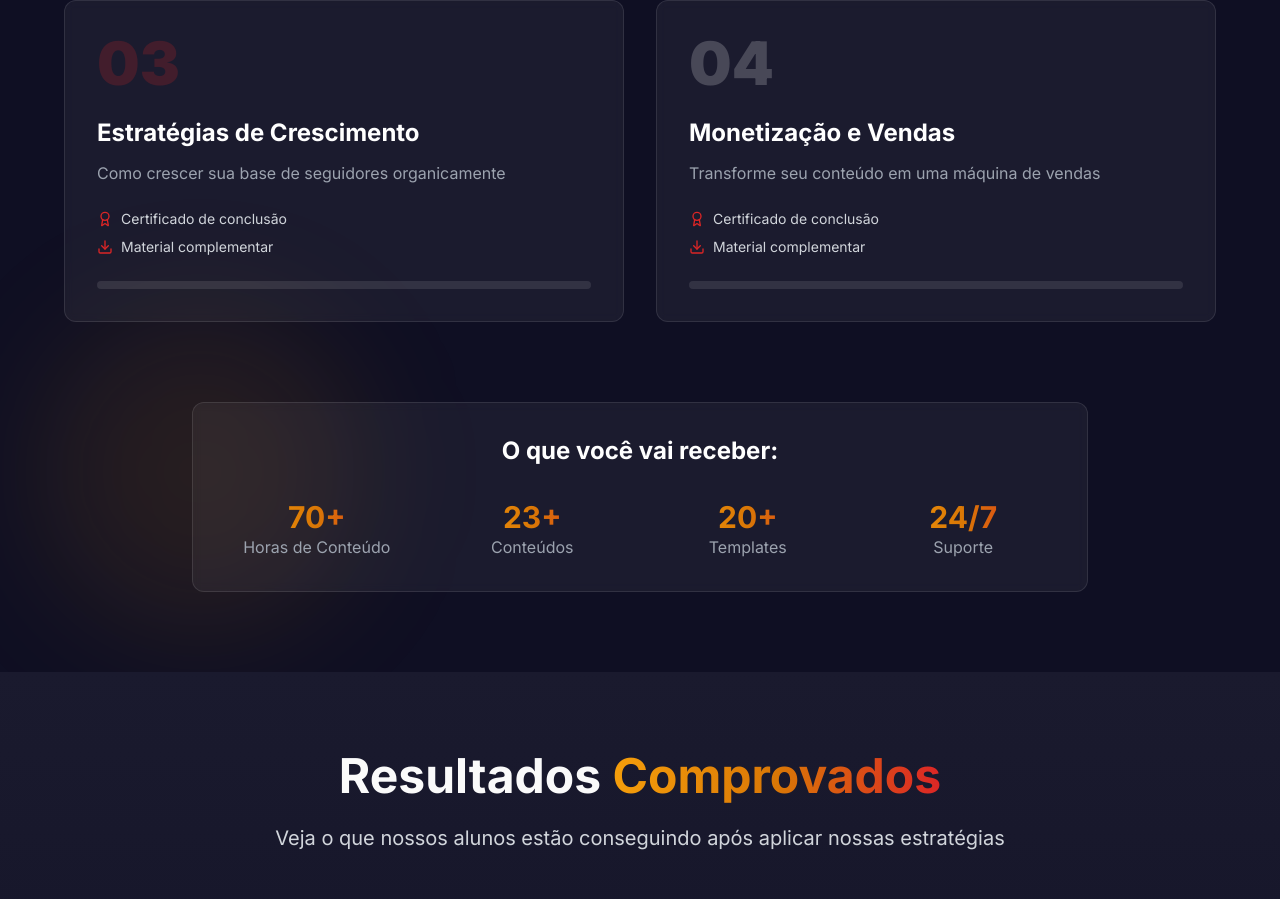
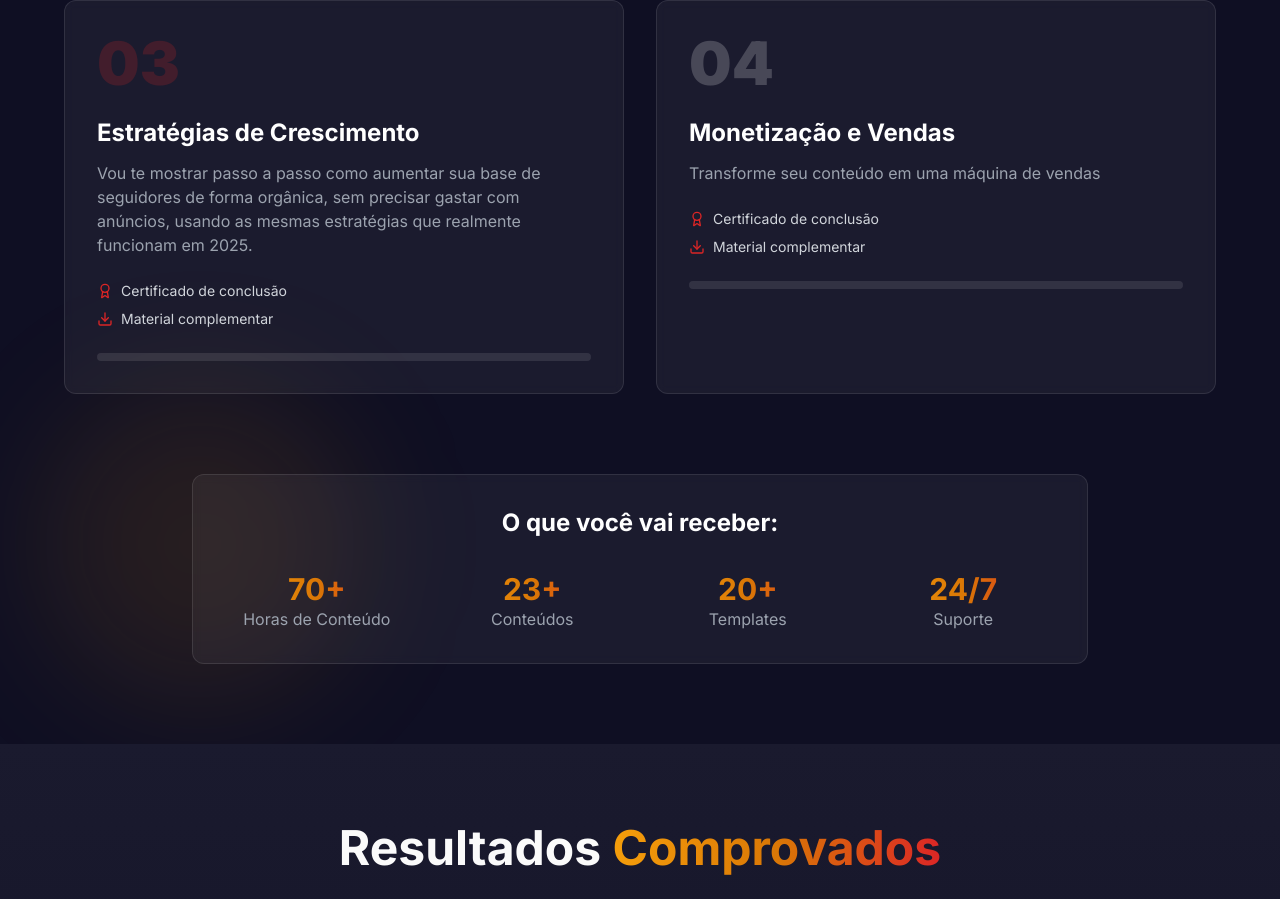
Before and after one commit to Luck660/viral-vibe-landing, a React (Vite) app: page / in a window 1280 px wide. Shown: the part 3298-4197 px from the top of the page. Built offline with nearby package versions, Linux system fonts and the light colour scheme.

Commit message:
Update module description
Updated the description of the third module in `src/components/ModulesSection.tsx` to "Vou te mostrar passo a passo como aumentar sua base de seguidores de forma orgânica, sem precisar gastar com anúncios, usando as mesmas estratégias que realmente funcionam em 2025."

```diff
--- a/src/components/ModulesSection.tsx
+++ b/src/components/ModulesSection.tsx
@@ -17,7 +17,7 @@ const ModulesSection = () => {
   }, {
     number: "03",
     title: "Estratégias de Crescimento",
-    description: "Como crescer sua base de seguidores organicamente",
+    description: "Vou te mostrar passo a passo como aumentar sua base de seguidores de forma orgânica, sem precisar gastar com anúncios, usando as mesmas estratégias que realmente funcionam em 2025.",
     duration: "2h 45min",
     lessons: 10,
     color: "brand-red"
```
